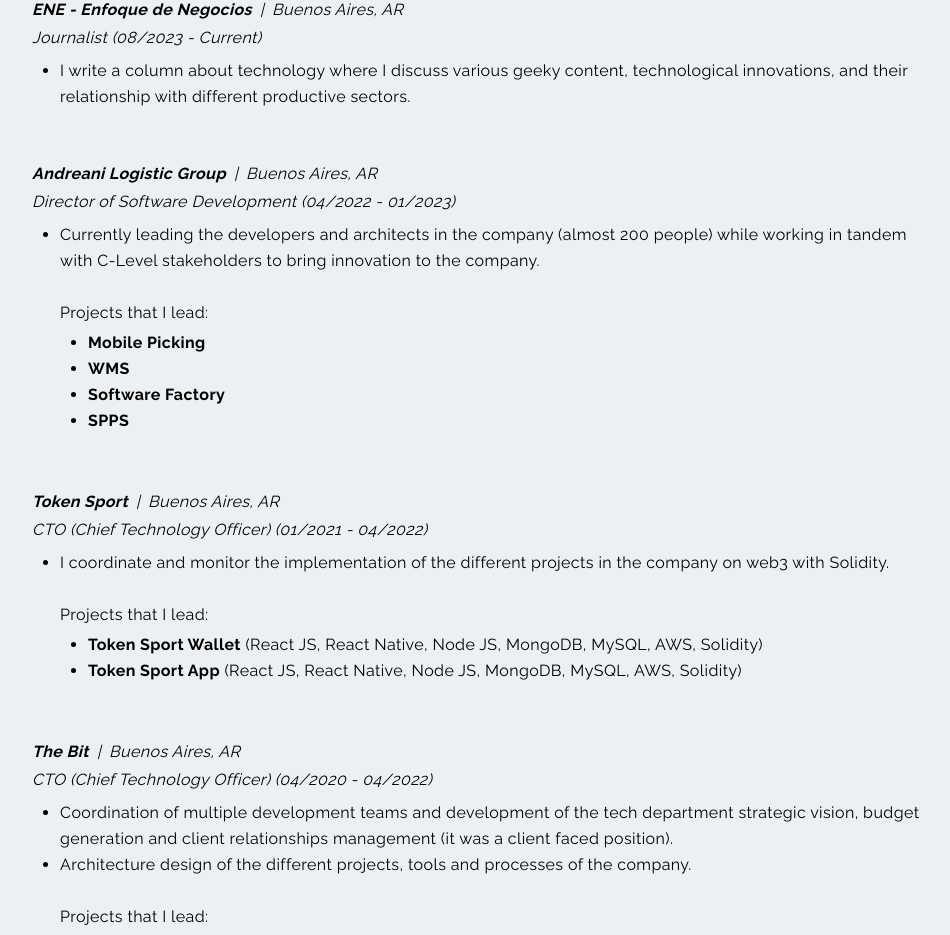
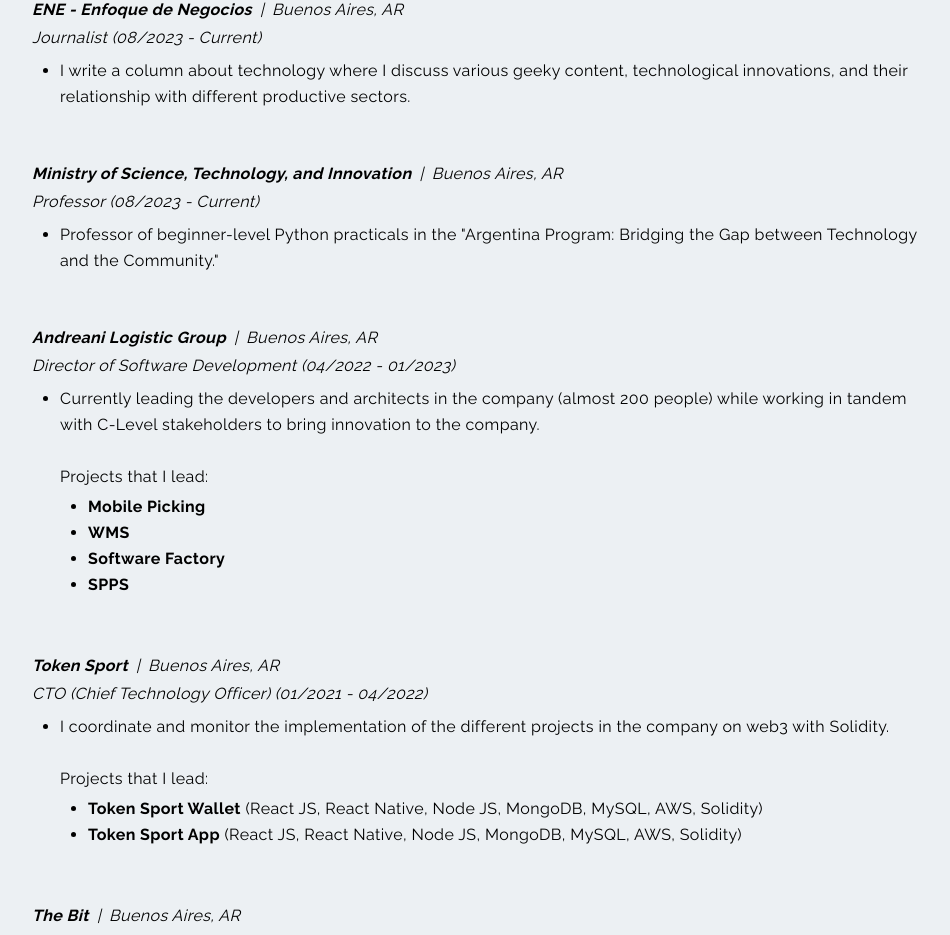
Before and after one commit to jpromanonet-website/website_main, a Next.js app: page /resume in a window 1280 px wide. Shown: the part 1256-2191 px from the top of the page, without its empty margins (146-1096 px from the left). Built offline with nearby package versions, Linux system fonts and the light colour scheme.

Commit message:
New description

```diff
--- a/pages/resume.jsx
+++ b/pages/resume.jsx
@@ -171,6 +171,19 @@ const resume = () => {
           <ul className="list-disc list-outside px-7 py-1 leading-relaxed">
             <li>
             I write a column about technology where I discuss various geeky content, technological innovations, and their relationship with different productive sectors.
+            </li>
+          </ul>
+        </div>
+
+        <div className="py-6">
+          <p className="italic">
+            <span className="font-bold italic">Ministry of Science, Technology, and Innovation</span>
+            <span className="px-2">|</span>Buenos Aires, AR
+          </p>
+          <p className="py-1 italic">Professor (08/2023 - Current)</p>
+          <ul className="list-disc list-outside px-7 py-1 leading-relaxed">
+            <li>
+            Professor of beginner-level Python practicals in the "Argentina Program: Bridging the Gap between Technology and the Community."
             </li>
           </ul>
         </div>
```
